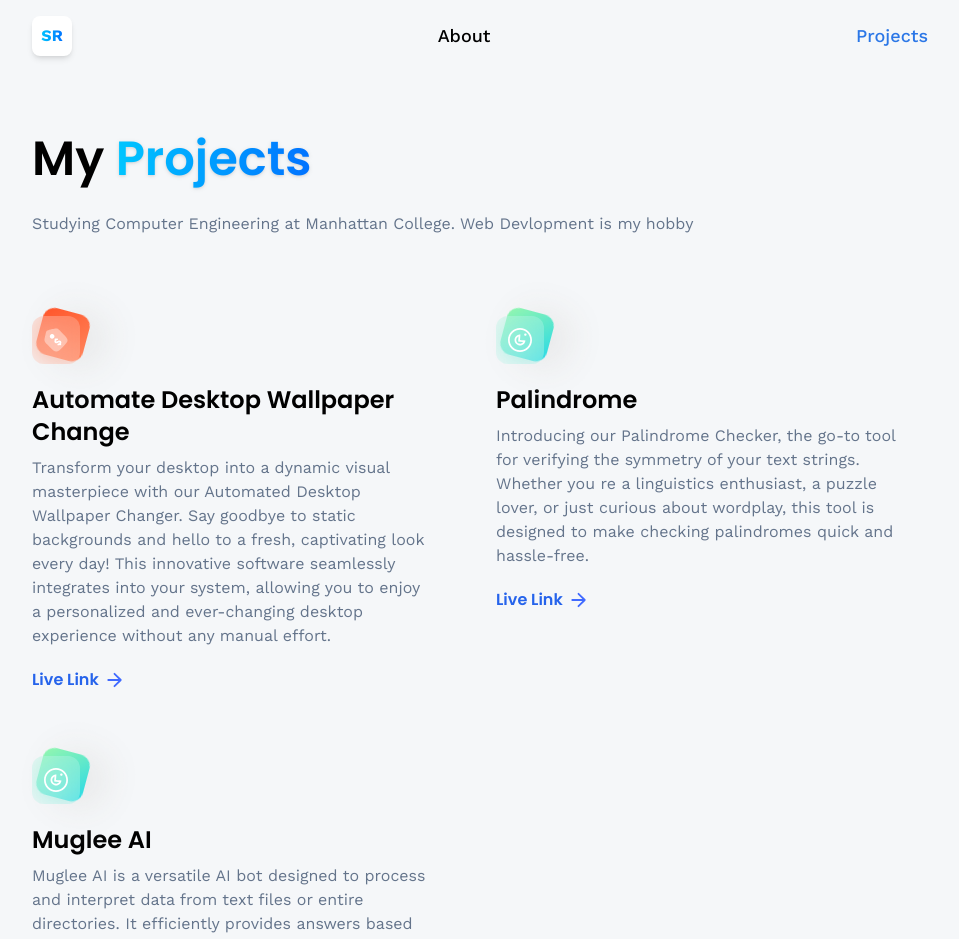
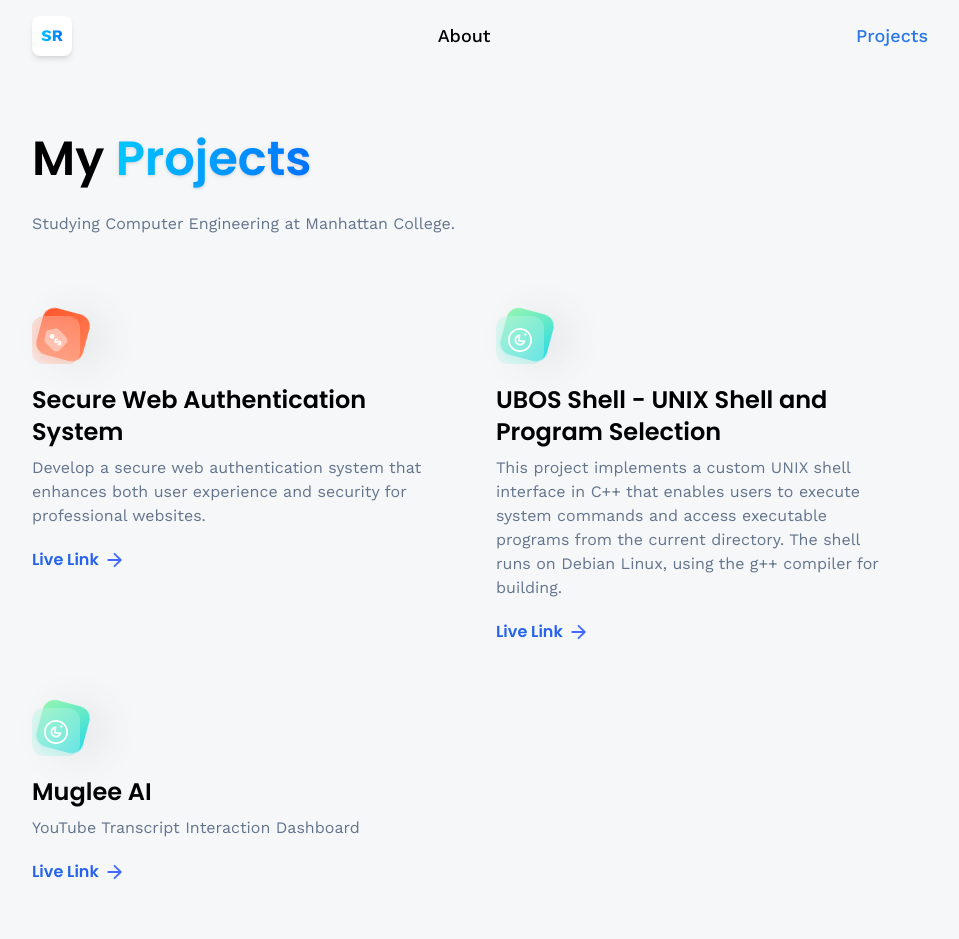
Before and after one commit to SRshohan/Sohan-3D-Portfolio, a React (Vite) app: page /projects in a window 1280 px wide. Shown: the top 939 px of the page, without its empty margins (160-1119 px from the left). Built offline with nearby package versions, Linux system fonts and the light colour scheme.

Commit message:
Updated the website

```diff
--- a/src/components/HomeInfo.jsx
+++ b/src/components/HomeInfo.jsx
@@ -18,7 +18,7 @@ const HomeInfo = ({ currentStage }) => {
     return (
       <div className='info-box'>
         <p className='font-medium sm:text-xl text-center'>
-          Worked with IT companies <br /> and picked up many skills along the way.
+          Aspiring Software Engineer <br /> with a passion for building innovative projects!.
         </p>
 
         <Link to='/about' className='neo-brutalism-white neo-btn'>
@@ -48,7 +48,7 @@ const HomeInfo = ({ currentStage }) => {
     return (
       <div className='info-box'>
       <p className='font-medium sm:text-xl text-center'>
-        Need a project done or looking for a dev? <br/> I'm just a few keystrokes away
+      I'm on a mission to pioneer a groundbreaking project <br/>
       </p>
 
       <Link to='/contact' className='neo-brutalism-white neo-btn'>
--- a/src/constants/index.js
+++ b/src/constants/index.js
@@ -211,12 +211,12 @@ export const socialLinks = [
     {
         name: 'GitHub',
         iconUrl: github,
-        link: 'https://github.com/YourGitHubUsername',
+        link: 'https://github.com/SRshohan',
     },
     {
         name: 'LinkedIn',
         iconUrl: linkedin,
-        link: 'https://www.linkedin.com/in/YourLinkedInUsername',
+        link: 'https://www.linkedin.com/in/sohanur02',
     }
 ];
 
@@ -224,23 +224,23 @@ export const projects = [
     {
         iconUrl: pricewise,
         theme: 'btn-back-red',
-        name: 'Automate Desktop Wallpaper Change',
-        description: 'Transform your desktop into a dynamic visual masterpiece with our Automated Desktop Wallpaper Changer. Say goodbye to static backgrounds and hello to a fresh, captivating look every day! This innovative software seamlessly integrates into your system, allowing you to enjoy a personalized and ever-changing desktop experience without any manual effort.',
-        link: 'https://github.com/SRshohan/Automate_Desktop_Wallpaper_Change',
+        name: 'Secure Web Authentication System',
+        description: 'Develop a secure web authentication system that enhances both user experience and security for professional websites.',
+        link: 'https://github.com/SRshohan/newtwork_security_project.git',
     },
     {
         iconUrl: threads,
         theme: 'btn-back-green',
-        name: 'Palindrome',
-        description: 'Introducing our Palindrome Checker, the go-to tool for verifying the symmetry of your text strings. Whether you re a linguistics enthusiast, a puzzle lover, or just curious about wordplay, this tool is designed to make checking palindromes quick and hassle-free.',
-        link: 'https://github.com/SRshohan/Practice_palidrome',
+        name: 'UBOS Shell - UNIX Shell and Program Selection',
+        description:  'This project implements a custom UNIX shell interface in C++ that enables users to execute system commands and access executable programs from the current directory. The shell runs on Debian Linux, using the g++ compiler for building.',
+        link: 'https://github.com/SRshohan/Unix_Linux_Project.git',
     },
     {
         iconUrl: threads,
         theme: 'btn-back-green',
         name: 'Muglee AI',
-        description: 'Muglee AI is a versatile AI bot designed to process and interpret data from text files or entire directories. It efficiently provides answers based on the input data it analyzes. In future iterations, Muglee AI is set to incorporate voice recognition features, enhancing its interactivity and user experience. Additionally, it will be capable of integrating with external websites, broadening its scope beyond local directories. This functionality positions Muglee AI as a forward-thinking tool for data-driven insights and user interaction.',
-        link: 'https://github.com/SRshohan/path-to-muglee',
+        description: 'YouTube Transcript Interaction Dashboard',
+        link: 'https://github.com/SRshohan/youTubeChat.git',
     },
 
 ];
--- a/src/pages/Projects.jsx
+++ b/src/pages/Projects.jsx
@@ -12,7 +12,7 @@ const Projects = () => {
     </h1>
 
     <div className="mt-5 flex flex-col gap-3 text-slate-500">
-      <p> Studying Computer Engineering at Manhattan College. Web Devlopment is my hobby </p>
+      <p> Studying Computer Engineering at Manhattan College. </p>
     </div>
     <div className='flex flex-wrap my-20 gap-16'>
         {projects.map((project) => (
```
